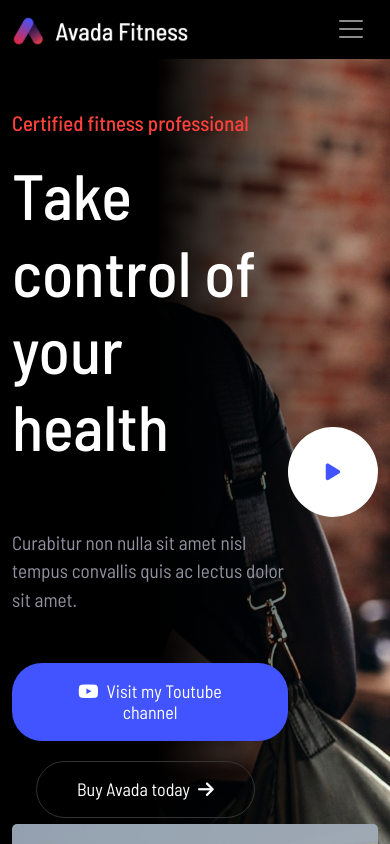
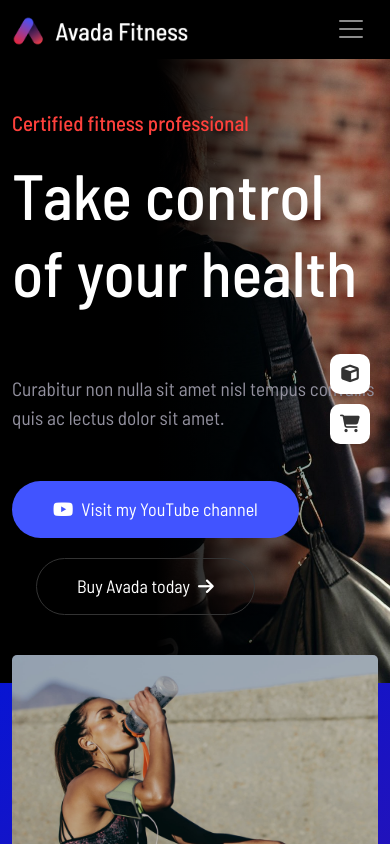
Before and after one commit to Francesco-Matteucci/proj-html-vuejs, a Vue app: page / in a window 390 px wide. Shown: the top 844 px of the page. Built offline with nearby package versions, Linux system fonts and the light colour scheme.

Commit message:
added sticky buttons components and optimize responsive

```diff
--- a/src/App.vue
+++ b/src/App.vue
@@ -1,11 +1,13 @@
 <script>
     import AppHeader from './components/header/AppHeader.vue';
     import AppMain from './components/AppMain.vue';
+    import ScrollToTop from './components/ScrollToTop.vue';
 
     export default {
         components: {
             AppHeader,
-            AppMain
+            AppMain,
+            ScrollToTop
         }
     };
 </script>
@@ -14,6 +16,7 @@
     <div id="app">
         <AppHeader />
         <AppMain />
+        <ScrollToTop />
     </div>
 </template>
 <style>
--- a/src/components/BaseHero.vue
+++ b/src/components/BaseHero.vue
@@ -11,14 +11,13 @@
                 <h1 class="hero-title">Take control of your health</h1>
                 <p class="hero-subtitle">Curabitur non nulla sit amet nisl tempus convallis quis ac lectus dolor sit
                     amet.</p>
-                <a class="btn base-btn" href="#"><i class="fa-brands fa-youtube me-2"></i>Visit my Toutube
+                <a class="btn base-btn" href="#"><i class="fa-brands fa-youtube me-2"></i>Visit my YouTube
                     channel</a>
                 <a class="btn base-btn-avada ms-4" href="#">Buy Avada today<i
                         class="ms-2 fa-solid fa-arrow-right"></i></a>
             </div>
-            <div class="play-icon text-center"><i class="fas fa-play"></i></div>
+            <div class="play-icon text-center d-none d-md-block"><i class="fas fa-play"></i></div>
         </div>
-
     </section>
 </template>
 
--- /dev/null
+++ b/src/components/ScrollToTop.vue
@@ -0,0 +1,67 @@
+<script>
+    export default {
+        data() {
+            return {
+                isVisible: false
+            };
+        },
+        methods: {
+            scrollToTop() {
+                window.scrollTo({
+                    top: 0,
+                    behavior: 'smooth'
+                });
+            },
+            handleScroll() {
+                this.isVisible = window.scrollY > 300;
+            }
+        },
+        mounted() {
+            window.addEventListener('scroll', this.handleScroll);
+        },
+        beforeDestroy() {
+            window.removeEventListener('scroll', this.handleScroll);
+        }
+    };
+</script>
+
+<template>
+    <div v-if="isVisible" class="scroll-to-top" @click="scrollToTop">
+        <i class="fas fa-arrow-up"></i>
+    </div>
+</template>
+
+<style scoped lang="scss">
+    .scroll-to-top {
+        position: fixed;
+        right: 20px;
+        bottom: 20px;
+        width: 50px;
+        height: 50px;
+        background-color: #333;
+        color: white;
+        border-radius: 50%;
+        display: flex;
+        align-items: center;
+        justify-content: center;
+        cursor: pointer;
+        box-shadow: 0 2px 5px rgba(0, 0, 0, 0.1);
+        transition: opacity 0.3s ease;
+
+        &:hover {
+            background-color: #000;
+        }
+
+        i {
+            font-size: 1.5rem;
+        }
+
+        opacity: 1;
+        visibility: visible;
+    }
+
+    .scroll-to-top-hidden {
+        opacity: 0;
+        visibility: hidden;
+    }
+</style>
--- a/src/components/TestimonialSection.vue
+++ b/src/components/TestimonialSection.vue
@@ -33,7 +33,7 @@
     <div class="testimonial-section">
         <div class="container">
             <div class="row">
-                <div v-for="(image, index) in images" :key="index" class="col-md-4">
+                <div v-for="(image, index) in images" :key="index" class="col-md-4 g-4">
                     <div class="image-container">
                         <img class="img-fluid" :src="getImagePath(image.src)" :alt="image.title">
                         <div class="overlay">
@@ -60,12 +60,12 @@
 <style scoped lang="scss">
     .row {
         position: relative;
-        top: -110px;
+        top: -100px;
         left: 0;
     }
 
     .testimonial-section {
-        background: linear-gradient(to right, #B8042D, #4C0E92, #0815D3);
+        background: linear-gradient(150deg, #0815D3 0%, #4C0E92 50%, #B8042D 100%);
         padding: 3rem 0;
         color: white;
         cursor: pointer;
@@ -110,7 +110,6 @@
                 }
             }
 
-
         }
 
         .quote {
--- a/src/components/header/AppHeader.vue
+++ b/src/components/header/AppHeader.vue
@@ -1,11 +1,13 @@
 <script>
     import AppLogo from './AppLogo.vue';
     import AppNavigation from './AppNavigation.vue';
+    import StickyButtons from './StickyButtons.vue';
 
     export default {
         components: {
             AppLogo,
-            AppNavigation
+            AppNavigation,
+            StickyButtons
         },
         data() {
             return {
@@ -34,6 +36,7 @@
                 </div>
             </div>
         </nav>
+        <StickyButtons />
     </header>
 </template>
 
@@ -51,10 +54,4 @@
         }
     }
 
-    @media (min-width: 992px) {
-        .navbar-collapse {
-            display: flex !important;
-            justify-content: flex-end;
-        }
-    }
 </style>
--- a/src/components/header/AppLogo.vue
+++ b/src/components/header/AppLogo.vue
@@ -1,5 +1,15 @@
+<script>
+    export default {
+        methods: {
+            refreshPage() {
+                window.location.reload();
+            }
+        }
+    };
+</script>
+
 <template>
-    <a class="navbar-brand me-5" href="#">
+    <a class="navbar-brand" href="#" @click.prevent="refreshPage">
         <img src="../../assets/img/logo.png" alt="Logo del sito">
     </a>
 </template>
--- /dev/null
+++ b/src/components/header/StickyButtons.vue
@@ -0,0 +1,83 @@
+<script>
+    export default {
+        data() {
+            return {
+                buttons: [
+                    {
+                        icon: 'fas fa-cube',
+                        text: 'Prebuilts',
+                        link: '#',
+                    },
+                    {
+                        icon: 'fas fa-shopping-cart',
+                        text: 'Buy Now',
+                        link: '#',
+                    }
+                ]
+            };
+        }
+    };
+</script>
+
+<template>
+    <div class="sticky-buttons">
+        <div v-for="(button, index) in buttons" :key="index" class="sticky-button p-2 p-md-3"
+            @click="goToLink(button.link)">
+            <i :class="button.icon"></i>
+            <span class="d-none d-md-block button-text">{{ button.text }}</span>
+        </div>
+    </div>
+</template>
+
+<style scoped lang="scss">
+    .sticky-buttons {
+        position: fixed;
+        right: 20px;
+        bottom: 400px;
+        display: flex;
+        flex-direction: column;
+        gap: 10px;
+        z-index: 1;
+    }
+
+    .sticky-button {
+        display: flex;
+        flex-direction: column;
+        align-items: center;
+        justify-content: center;
+        background-color: white;
+        color: #333;
+        border-radius: 10px;
+        width: 40px;
+        height: 40px;
+        box-shadow: 0 2px 5px rgba(0, 0, 0, 0.1);
+        cursor: pointer;
+        transition: all 0.3s ease;
+
+        @media (min-width: 768px) {
+            width: 70px;
+            height: 70px;
+        }
+    }
+
+    .sticky-button i {
+        font-size: 1.1rem;
+
+        @media (min-width: 768px) {
+            font-size: 1.5rem;
+        }
+    }
+
+    .sticky-button:hover {
+        background-color: #f5f5f5;
+        transform: scale(1.05);
+    }
+
+    .sticky-button:active {
+        transform: scale(0.95);
+    }
+
+    .sticky-button span {
+        font-size: 0.7rem;
+    }
+</style>
```
Also changed, not shown: src/components/header/readme.md (deleted).
